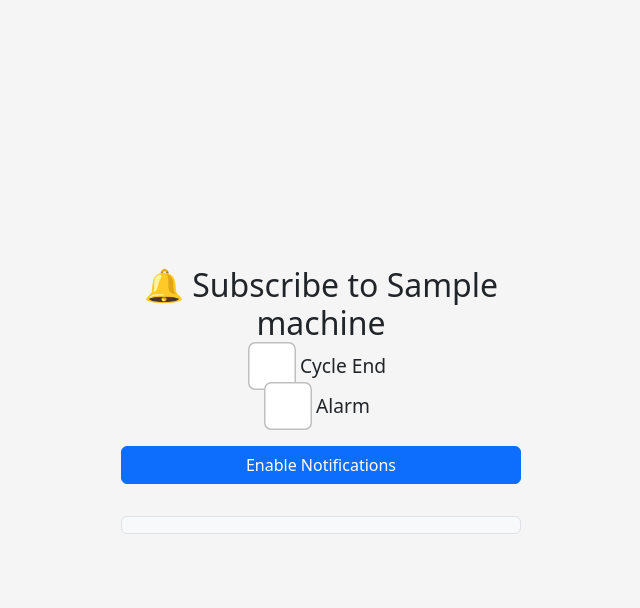
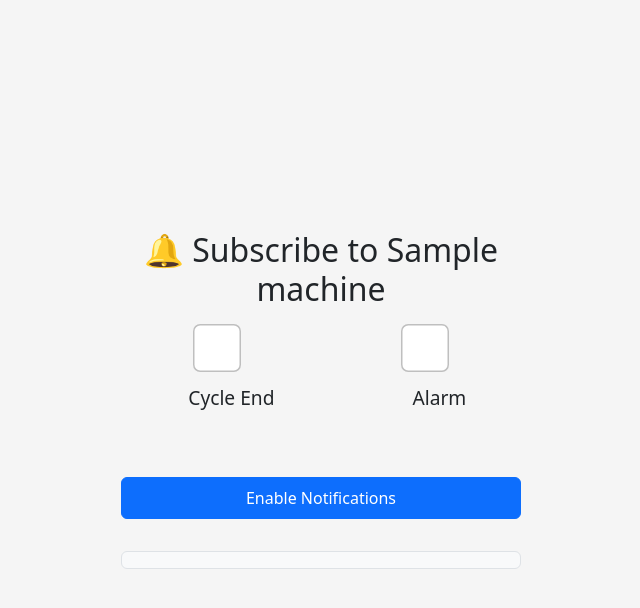
Before and after one commit to MykolaKantsir/web, a Django app: page /monitoring/machine-subscribe/1/ in a window 1280 px wide. Shown: the top 608 px of the page, without its empty margins (319-959 px from the left). Run offline with Django 4.2, Linux system fonts and the light colour scheme; a user stored in the database is signed in; tables that the repository leaves empty hold one stand-in row (values such as "Sample post"); parts of the project's set-up code (start-up, migrations or seed data) failed here and were passed over; some libraries are stand-ins or nearby versions.

Commit message:
Refactor machine subscription page layout; enhance checkbox structure and styling

```diff
--- a/monitoring/templates/monitoring/machine_subscribe.html
+++ b/monitoring/templates/monitoring/machine_subscribe.html
@@ -14,30 +14,41 @@
 <body>
     <div class="container d-flex justify-content-center align-items-center" style="min-height: 100vh;">
         <div class="w-100" style="max-width: 400px;">
-      <h2 class="text-center">🔔 Subscribe to {{ machine_name }}</h2>
+            <h2 class="text-center mb-4">🔔 Subscribe to {{ machine_name }}</h2>
 
-      <div class="form-check my-2">
-        <input class="form-check-input subscription-toggle" type="checkbox"
+            <!-- Checkboxes -->
+            <div class="row text-center g-3 mb-4">
+            <div class="col-6">
+                <div class="form-check d-flex flex-column align-items-center">
+                <input class="form-check-input subscription-toggle mb-2" type="checkbox"
+                        style="transform: scale(1.5);"
                         data-machine="{{ machine_name }}" data-event="cycle_end"
                         id="cycle_check_{{ machine_name }}">
                 <label class="form-check-label" for="cycle_check_{{ machine_name }}">Cycle End</label>
                 </div>
-
-      <div class="form-check my-2">
-        <input class="form-check-input subscription-toggle" type="checkbox"
+            </div>
+            <div class="col-6">
+                <div class="form-check d-flex flex-column align-items-center">
+                <input class="form-check-input subscription-toggle mb-2" type="checkbox"
+                        style="transform: scale(1.5);"
                         data-machine="{{ machine_name }}" data-event="alarm"
                         id="alarm_check_{{ machine_name }}">
                 <label class="form-check-label" for="alarm_check_{{ machine_name }}">Alarm</label>
                 </div>
+            </div>
+            </div>
 
-      <button id="enable-notifications" class="btn btn-primary my-3 w-100">
+            <!-- Button -->
+            <button id="enable-notifications" class="btn btn-primary my-3 w-100 py-2">
             Enable Notifications
             </button>
 
+            <!-- Debug log -->
             <div id="debug-log" class="mt-3 p-2 bg-light border rounded small" style="max-height: 200px; overflow-y: auto;"></div>
         </div>
     </div>
 
+    <script src="{% static 'js/dashboard_subscription_controls.js' %}"></script>
     <script src="{% static 'js/push_subscription_manager.js' %}"></script>
     <script src="{% static 'js/push_machine_enable.js' %}"></script>
 </body>
```
Lines whose indentation alone changed are shown as unchanged.
